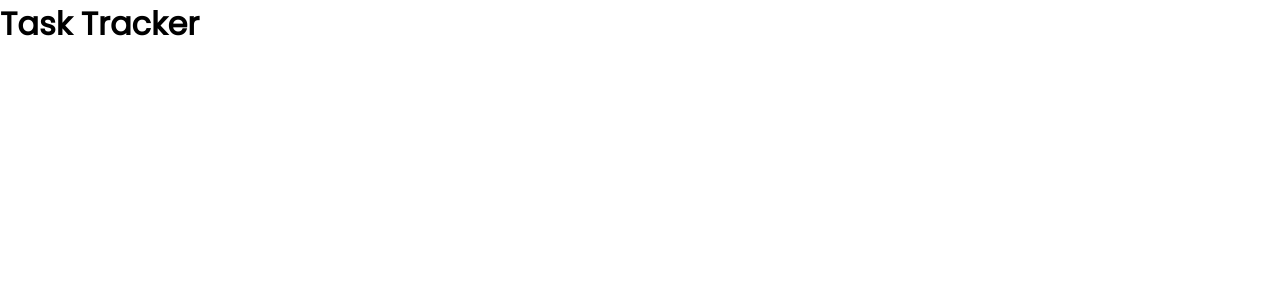
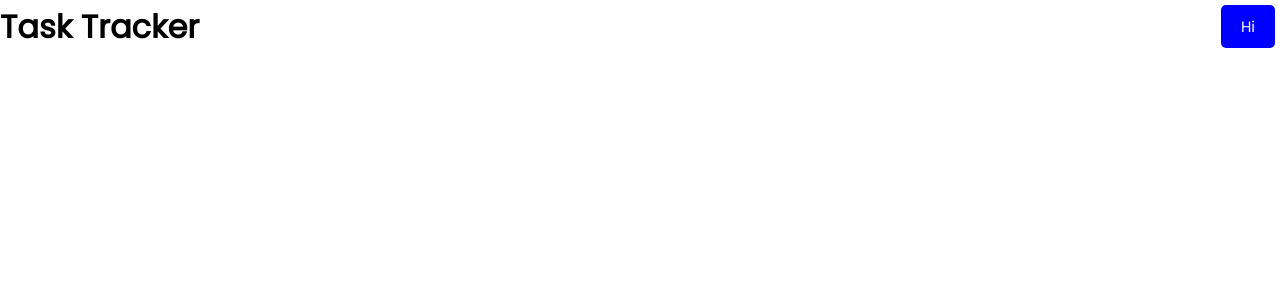
Before and after one commit to ellevpark/React-Task-Tracker, a React (Create React App) app: page / in a window 1280 px wide. Shown: the top 300 px of the page. Built offline with nearby package versions, Linux system fonts and the light colour scheme.

Commit message:
added Add button

```diff
--- /dev/null
+++ b/src/components/Button.js
@@ -0,0 +1,9 @@
+import React from 'react'
+
+const Button = ({color, text}) => {
+    return (
+        <button style = {{backgroundColor: color}} className= 'btn'>{text}</button>
+    )
+}
+
+export default Button
--- a/src/components/Header.js
+++ b/src/components/Header.js
@@ -1,15 +1,22 @@
 import React from 'react'
+import PropTypes from 'prop-types'
+import Button from './Button'
 
 const Header = ({title}) => {
     return (
-      <header>
+      <header className= 'header'>
         <h1>{title}</h1>
+        <Button color='blue' text='Hi'/>
       </header>
     )
 }
 
 Header.defaultProps = {
   title: 'Task Tracker',
+}
+
+Header.propTypes = {
+  title: PropTypes.string.isRequired,
 }
 
 // CSS in JS example:
```
